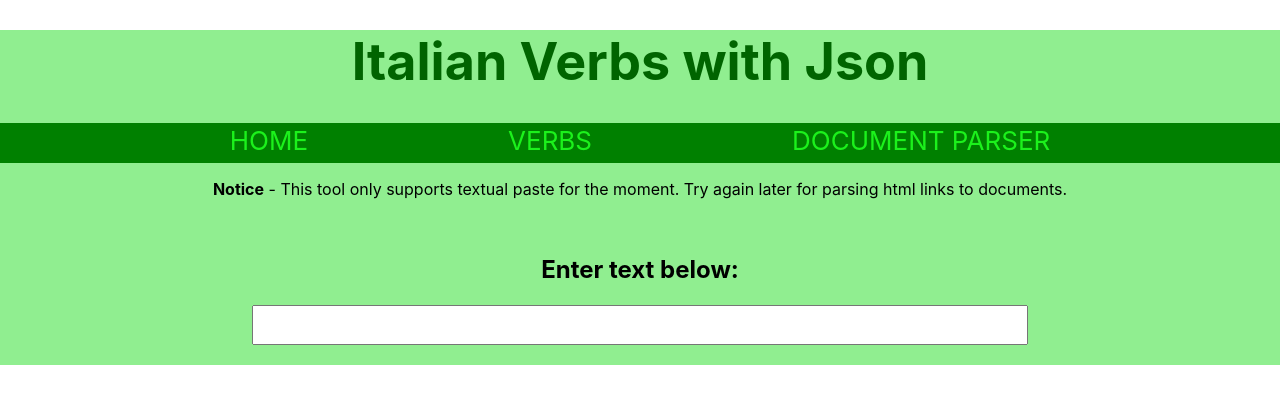
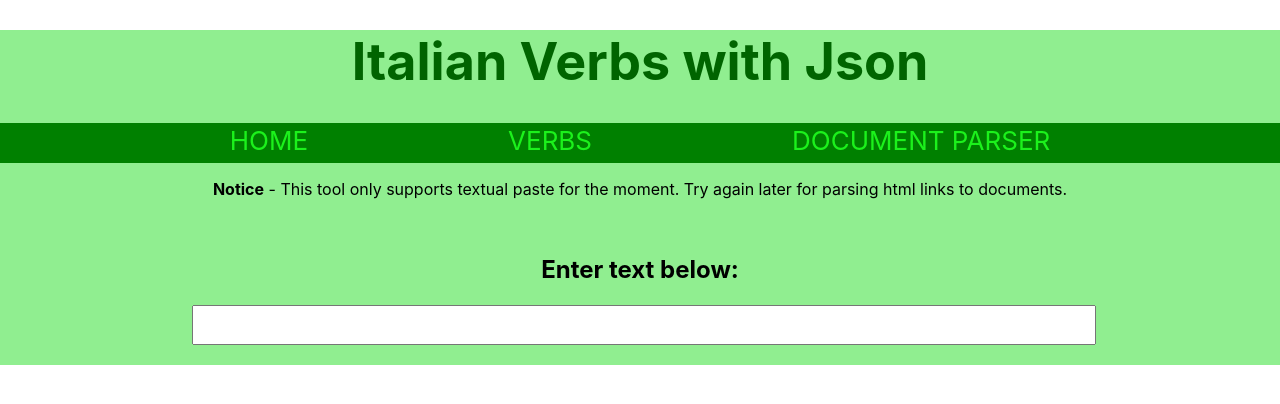
Before and after one commit to JsonE97/duolingo-italian, a React (Create React App) app: page /parser in a window 1280 px wide. Shown: the top 404 px of the page. Built offline with nearby package versions, Linux system fonts and the light colour scheme.

Commit message:
fixed some width settings - to fix widths in verbs list

```diff
--- a/src/App.jsx
+++ b/src/App.jsx
@@ -32,6 +32,7 @@ function App() {
           </div>
         </header>
 
+        <div className="div-page-container">
           <Switch>
             <Route path="/verbs">
               <VerbsPage verbData={presentData}></VerbsPage>
@@ -43,6 +44,7 @@ function App() {
               <></>
             </Route>
           </Switch>
+        </div>
 
       </div>
     </Router>
--- a/src/App.scss
+++ b/src/App.scss
@@ -79,3 +79,8 @@ header::after {
   display: table;
   clear: both;
 }
+
+.div-page-container {
+  margin: 0 auto;
+  width: 70%;
+}
--- a/src/DocParserPage.scss
+++ b/src/DocParserPage.scss
@@ -1,3 +1,3 @@
 .DocParserPage {
-    align-items: centre;
+    display: inline-block;
 }
--- a/src/ParseContainer.scss
+++ b/src/ParseContainer.scss
@@ -4,7 +4,7 @@
 }
 
 .parser-container-entry {
-    width: 60%;
+    width: 100%;
     padding-bottom: 20px;
     margin-bottom: 20px;
 }
```
Lines whose indentation alone changed are shown as unchanged.
